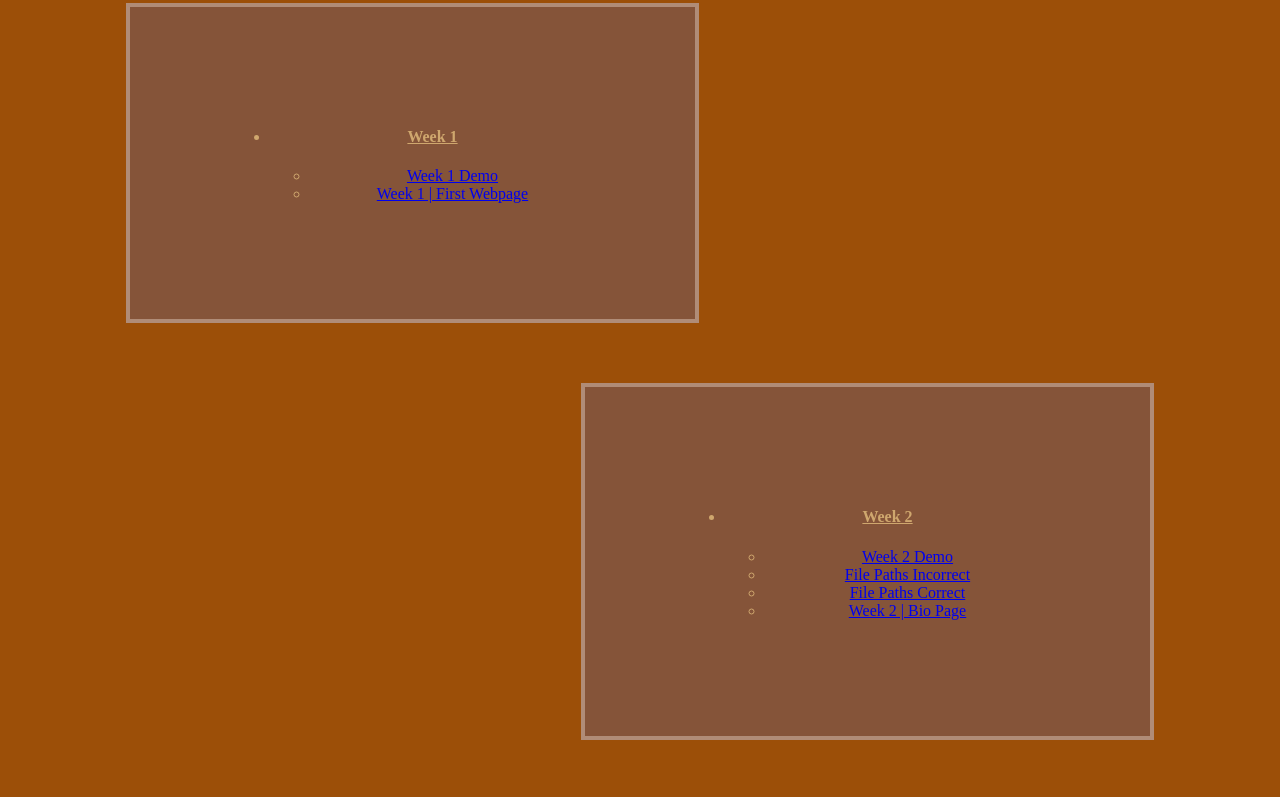
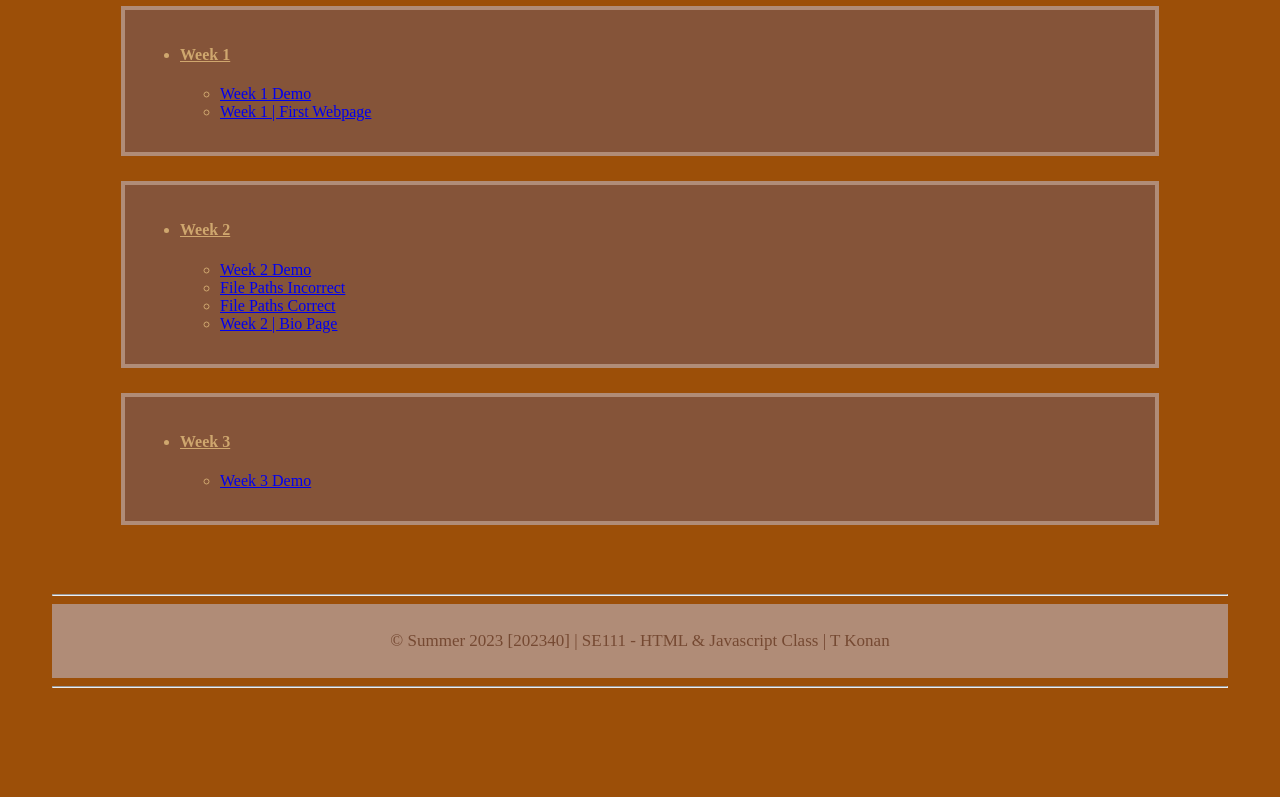
Before and after one commit to Mwashikonan/SE111_202340, a plain HTML site: page index.html in a window 1280 px wide. Shown: the part 542-1339 px from the top of the page. After the commit the page ends 1315 px from the top, so only its background shows below. Drawn offline with Linux system fonts and the light colour scheme.

Commit message:
WEEK 3 WORK

```diff
--- a/index.html
+++ b/index.html
@@ -15,6 +15,9 @@
         body{
 
             background-color: rgb(156, 79, 8) ;
+            min-height: 100vh;
+            display: flex;
+            flex-direction: column;
 
         }
 
@@ -36,6 +39,7 @@
 
             border:  4px solid rgb(156, 79, 8) ;
             color: rgb(207, 167, 110) ;
+            padding-bottom: 2.5rem;
 
         }
 
@@ -44,7 +48,7 @@
             text-align: center;
         }
 
-        #nav , #footer {
+        #nav {
 
             text-align: center;
             background-color: rgb(176, 140, 119)
@@ -70,23 +74,15 @@
 
         }
 
-        .right {
 
-            float: right;
-            width: 365px;
-            padding: 100px;
+        #footer {
+
+            color: rgb(117, 73, 50);
             text-align: center;
-            margin: 30px
-
-        }
-
-        .left {
-
-            float: left;
-            width: 365px;
-            padding: 100px;
-            text-align: center;
-            margin: 30px;
+            background-color: rgb(176, 140, 119);
+            margin-top: auto;
+            padding: 10px;
+            font-size: 17px;
 
         }
 
@@ -123,9 +119,13 @@
 
             &nbsp;&nbsp;&nbsp;&nbsp;
             &nbsp;&nbsp;&nbsp;&nbsp;
+            &nbsp;&nbsp;&nbsp;&nbsp;
+            &nbsp;&nbsp;&nbsp;&nbsp;
 
             <a href="#w2"> WEEK 2 </a>
 
+            &nbsp;&nbsp;&nbsp;&nbsp;
+            &nbsp;&nbsp;&nbsp;&nbsp;
             &nbsp;&nbsp;&nbsp;&nbsp;
             &nbsp;&nbsp;&nbsp;&nbsp;
 
@@ -238,7 +238,19 @@
 
         </div><!--#work-->
 
+        <hr>
+
+        <footer id="footer">
+
+            <p> &copy; Summer 2023 [202340] | SE111 - HTML & Javascript Class | T Konan</p>
+
+        </footer>
+
+        <hr>
+
     </div><!--#wrapper-->
+
+
 
 
 </body>
```
